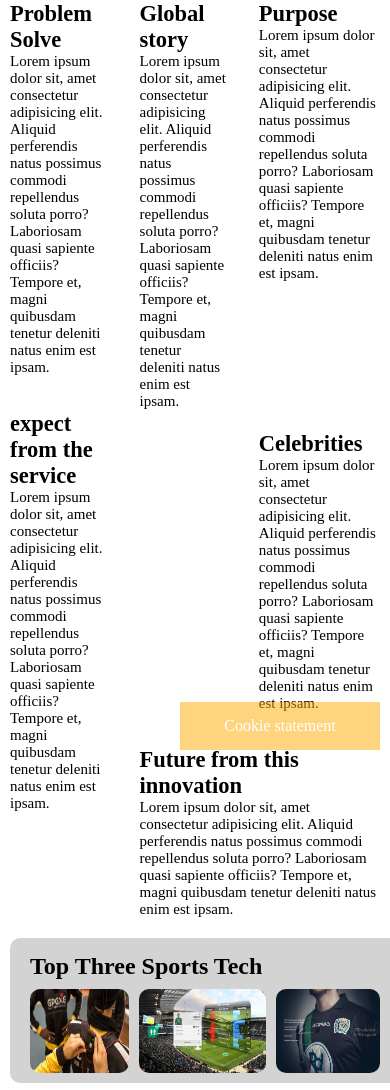
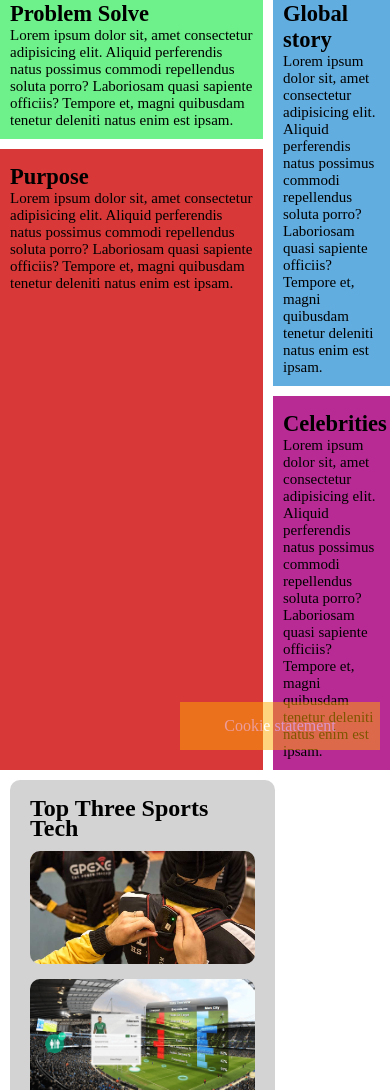
Before and after one commit to Anthony-Shoshi/anthonian-sportswear-web-design, a plain HTML site: page product.html in a window 390 px wide. Shown: the part 84-1174 px from the top of the page. Drawn offline with Linux system fonts and the light colour scheme.

Commit message:
product page mobile and tab version

```diff
--- a/css/style.css
+++ b/css/style.css
@@ -576,9 +576,100 @@ td {
 }
 
 /* ===============Product Page - Tab=============== */
+
+@media (max-width: 798px) {
+
+    #product-page .row {
+        flex-direction: column;
+    }
+
+    #article-container {
+        display: grid;
+        grid-template-columns: auto auto;
+    }
+
+    #article-container article:nth-child(1) {
+        grid-row: 1 / 3;
+    }
+
+    #article-container article:nth-child(2) {
+        grid-row: 1 / 12;
+    }
+
+    #article-container article:nth-child(3) {
+        grid-row: 3 / 36
+    }
+
+    #article-container article:nth-child(4) {
+        display: none;
+    }
+
+    #article-container article:nth-child(5) {
+        grid-row: 12 / span 24;
+    }
+
+    #article-container article:nth-child(6) {
+        grid-row: 37 / span 12;
+        grid-column: 3 / 1;
+    }
+
+    #product-aside ul li:last-child {
+        display: none;
+    }
+}
+
 /* ===============Product Page - Tab=============== */
 
 /* ===============Product Page - Mobile=============== */
+
+@media (max-width: 480px) {
+
+    #product-page .row {
+        flex-direction: column;
+    }
+
+    #article-container {
+        display: grid;
+        grid-template-columns: auto 30%;
+    }
+
+    #article-container article:nth-child(1) {
+        grid-row: 1 / 3;
+    }
+
+    #article-container article:nth-child(2) {
+        grid-row: 1 / 12;
+    }
+
+    #article-container article:nth-child(3) {
+        grid-row: 3 / 36
+    }
+
+    #article-container article:nth-child(4) {
+        display: none;
+    }
+
+    #article-container article:nth-child(5) {
+        grid-row: 12 / span 24;
+    }
+
+    #article-container article:nth-child(6) {
+        display: none;
+    }
+
+    #product-aside ul {
+        display: block;
+    }
+
+    #product-aside ul li:last-child {
+        display: block;
+    }
+
+    #product-aside {
+        width: 68%;
+    }
+}
+
 /* ===============Product Page - Mobile=============== */
 
 /* ===============Product Page End=============== */
--- a/product.html
+++ b/product.html
@@ -3,6 +3,7 @@
 
 <head>
     <meta charset="UTF-8">
+    <meta content="width=device-width, initial-scale=1" name="viewport" />
     <meta name="keywords" content="sports, wear, Sportswear, Anthonian, shop">
     <meta name="description" content="Anthonian Sportswear is a new sports wear shop.">
     <meta name="author" content="Anthony Shoshi Gomes">
@@ -40,7 +41,7 @@
     <main id="product-page">
         <section class="column">
             <section id="article-container">
-                <article>
+                <article style="background-color: rgb(110, 241, 138);">
                     <h2>Problem Solve</h2>
                     <p>
                         Lorem ipsum dolor sit, amet consectetur adipisicing elit. Aliquid perferendis natus possimus
@@ -50,7 +51,7 @@
                         deleniti natus enim est ipsam.
                     </p>
                 </article>
-                <article>
+                <article style="background-color: rgb(98, 173, 223);">
                     <h2>Global story</h2>
                     <p>
                         Lorem ipsum dolor sit, amet consectetur adipisicing elit. Aliquid perferendis natus possimus
@@ -60,7 +61,7 @@
                         deleniti natus enim est ipsam.
                     </p>
                 </article>
-                <article>
+                <article style="background-color: rgb(216, 56, 56);">
                     <h2>Purpose</h2>
                     <p>
                         Lorem ipsum dolor sit, amet consectetur adipisicing elit. Aliquid perferendis natus possimus
@@ -70,7 +71,7 @@
                         deleniti natus enim est ipsam.
                     </p>
                 </article>
-                <article>
+                <article style="background-color: rgb(224, 217, 217);">
                     <h2>expect from the service</h2>
                     <p>
                         Lorem ipsum dolor sit, amet consectetur adipisicing elit. Aliquid perferendis natus possimus
@@ -80,7 +81,7 @@
                         deleniti natus enim est ipsam.
                     </p>
                 </article>
-                <article>
+                <article style="background-color: rgb(184, 43, 149);">
                     <h2>Celebrities</h2>
                     <p>
                         Lorem ipsum dolor sit, amet consectetur adipisicing elit. Aliquid perferendis natus possimus
@@ -90,7 +91,7 @@
                         deleniti natus enim est ipsam.
                     </p>
                 </article>
-                <article>
+                <article style="background-color: rgb(219, 164, 81);">
                     <h2>Future from this innovation</h2>
                     <p>
                         Lorem ipsum dolor sit, amet consectetur adipisicing elit. Aliquid perferendis natus possimus
```
